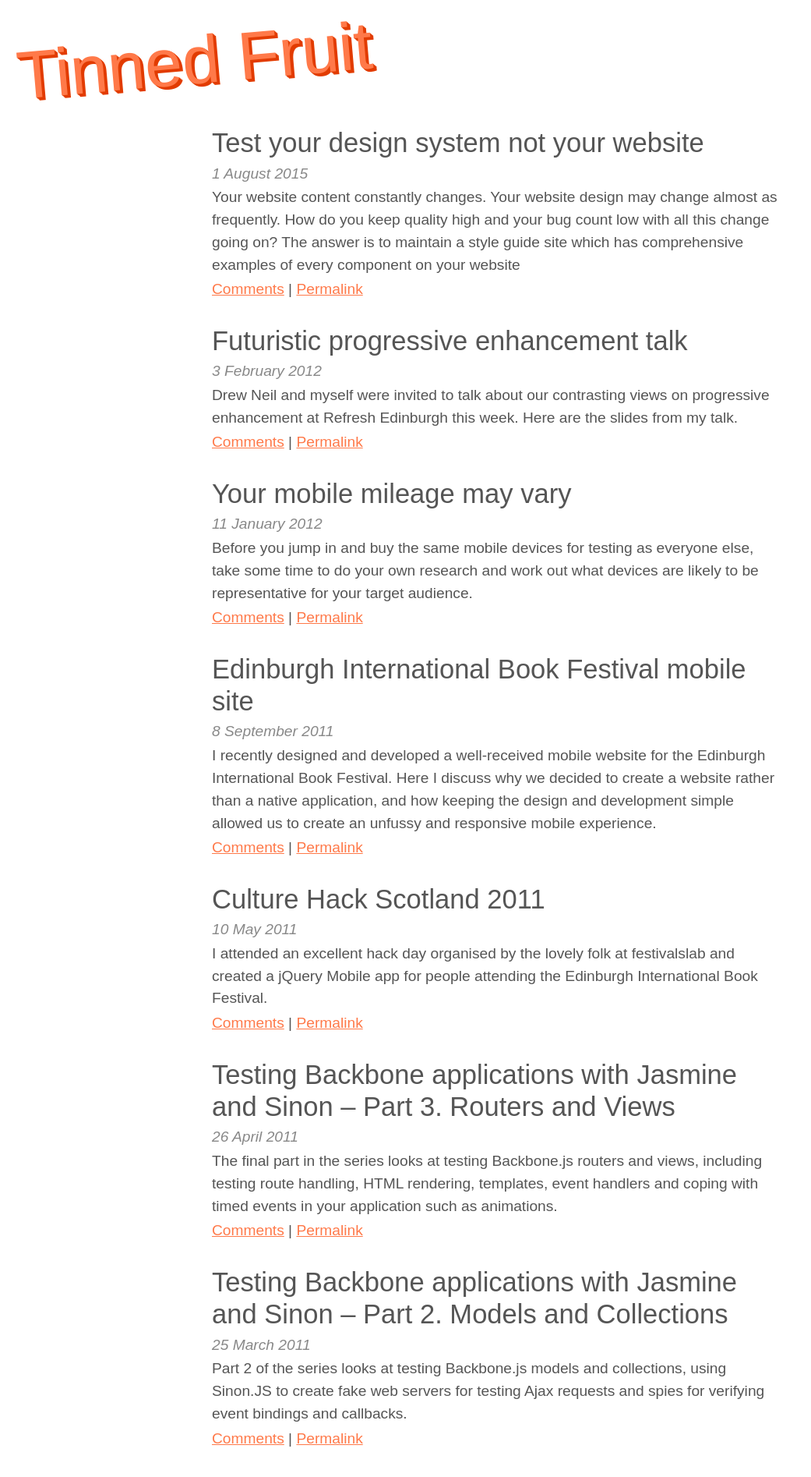
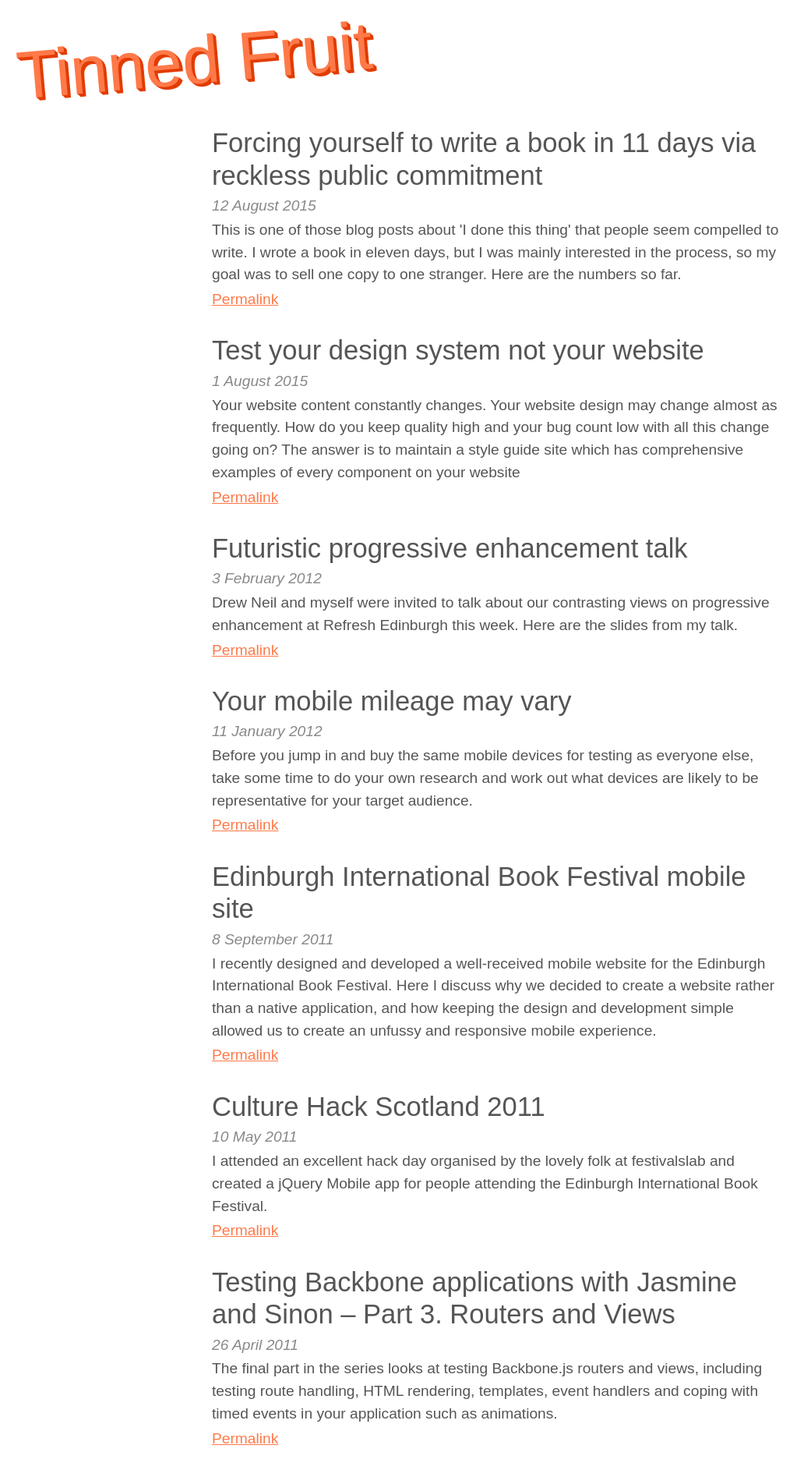
Before and after one commit to froots/froots.github.io, a Jekyll site: the page built from index.html, in a window 1280 px wide. Shown: the top 1894 px of the page at 78% size, without its empty margins (0-1041 px from the left). Built offline with Jekyll 4.4.1, drawn with Linux system fonts in a browser that asks for light colours; some of the changed lines change nothing that is shown; some of the changed text lies outside the part shown.

Commit message:
Ebook numbers post

```diff
--- /dev/null
+++ b/_posts/2015-08-12-why-would-anyone-try-and-write-a-book-in-eleven-days.md
@@ -0,0 +1,111 @@
+---
+layout: post
+title: Forcing yourself to write a book in 11 days via reckless public commitment
+description: This is one of those blog posts about 'I done this thing' that people seem compelled to write. I wrote a book in eleven days, but I was mainly interested in the process, so my goal was to sell one copy to one stranger. Here are the numbers so far.
+---
+
+This is one of those blog posts about 'I done this thing' that people seem compelled to write, seemingly immune to the possibility that most people are not interested in their personal journey of self-discovery or the realisation that you can do something if you, well, _Just Do It_ hard and quickly.
+
+Well, if you're curious about why I decided to write a book in eleven days and you really feel you Won't Believe What Happened Next, read on. I will try to avoid platitudinous advice about how you can emulate my grand success (or otherwise) and focus on Real Things That Actually Happened. If you're not interested, bail now. I  promise to Stop Using Title Case. I have real numbers for you too.
+
+Around a day before it started, on the weekend of 25 July, I came across the [Small Product Lab](https://gumroad.com/smallproductlab), an online course that challenges you to market, create and ship a small product in eleven days. I immediately saw this for what it is - a clever marketing ruse by Gumroad to get people to use their platform for selling your personal digital products. I got sucked in though, because they were appealing to my desire to make something of my own.
+
+## Why oh why?
+
+This a question I asked myself over and over again when I was drowning under a mountain of research and writing tasks. You need to be pretty clear about the answer.
+
+I wanted to take on a completely different project with a completely different feel to that of my day job, where I manage a team of front-end developers. I love my job, but we've been working on a single product for years. Like many people, I would have previously scratched this itch by working on some doomed side project that never sees the light of day. I've got enough of those in my projects folder, thank you.
+
+Similarly, this blog has giant hole in it because I've not made a concerted effort to get in the habit of writing. I've never been the most prolific of writers, but I always found it enjoyable and rewarding in the past, and I wanted to unblock my block. Dramatically. In eleven days.
+
+Hack days, despite their critics, can be fun, and force you to make something publicly in a very short period of time. You can make something exciting but executed roughly in the time allowed. The Small Product Lab promised a similar challenge. Can you, as an individual, go through the whole process of researching, conceiving, marketing, creating, pricing and shipping a product at very short notice? What's more, can you sell this thing to people that are actually willing to pay for it? Welp.
+
+I am slow and deliberate in much of my work. This can be a benefit at times, but I often feel guilty for not going faster and taking a hit on the quality of the output to get things moving. I am also a fan of the things in life that generally benefit from going more slowly, like cooking and reading. For once, I wanted to go fast to see what it feels like. I constantly struggled against tweaking, correcting and improving as I went along.
+
+## Goals
+
+My goal for this first launch was to sell one full price copy to one complete stranger. Not a sound financial plan, but a personal milestone. That's it.
+
+This encompasses the real goal here - to push myself to ship something, and start that habit. Get stuff out, warts and all, and take the feedback, good or bad.
+
+## Tools
+
+If you're interested in the mechanics of my book authoring process, I kept it very simple. I use Markdown all the time, so it was natural to find something which takes Markdown source files and magically converts them into a book. I chose [Gitbook](https://www.gitbook.com/). They provide a free Node.js-based tool as well as a hosting and selling platform.
+
+I used Sketch for the cover design, which I did in about 10 minutes flat. No point going crazy there. I'll improve it later.
+
+I used [Trello](https://trello.com/) for planning.
+
+I used [Toggl](https://www.toggl.com/) for time tracking. You should track your time on projects like this so you can look back and shock yourself (and also get some insight on what takes time).
+
+I used the [World Wide Web](http://info.cern.ch/hypertext/WWW/TheProject.html) for research.
+
+## Pricing
+
+The pre-launch price of the book was $9. I originally had it much lower, by my good friend [Philip Roberts](http://latentflip.com/) persuaded me to bump the price up, based on his own assessment of the potential value. He wasn't wrong. I had read enough about pricing to know that it should be based on value to the reader, not on what's typical. But my stupid brain persuaded me that my own contribution _wouldn't_ be that valuable and ebooks are dirt cheap.
+
+The final launch price would be $19. If the book can achieve its aim of helping people to automate some of the more boring parts of cross-browser testing, then this seems reasonable given the actual time savings. I still couldn't believe that anyone would actually pay that amount of money though.
+
+## Numbers so far
+
+There's no point being coy here. I'm not trying to get rich or start a publishing empire. Here are some facts and figures as of 12 August 2015, 16 days after the start of the challenge and six days since the book launched.
+
+* 25 copies sold, with 20 at pre-launch pricing, two at discounted launch pricing, and three at full price
+* 10 copies were sold to friends, acquaintances, colleagues and arch enemies (you know who you are)
+* Gross earnings of $264. Once Gumroad take their cut (5% plus 25c per transaction), that comes down to $244.55. Then there's income tax... ho hum
+* I have sold two full-price copies to complete strangers, thus doubling my launch target!
+
+Here's a graph of the sales timeline:
+
+![Gumroad sales and visitors](/images/posts/2015-08-12/gumroad-sales-visitors.png)
+
+Visits are in the bars, with their y-axis on the right and sales are the teal line with a y-axis on the left of the graph.
+
+Here is a breakdown of views, sales and conversion rate by referrer:
+
+| Referrer          | Sales | Conversion | Total |
+| --------          | ----: | ---------: | ----: |
+| Twitter           | 15    | 6.6%       | $151  |
+| Direct            | 7     | 4.7%       | $76   |
+| Google            | 1     | 100.0%     | $19   |
+| TinnedFruit       | 1     | 20.0%      | $9    |
+| Gumroad           | 1     | 9.1%       | $9    |
+
+I'm pretty pleased with the Twitter conversion rate there.
+
+It's worth comparing this against the amount of time I've spent on the project so far. Here is a break down of the time I spent each day:
+
+![Breakdown of time spent each day](/images/posts/2015-08-12/toggl-times.png)
+
+Monday to Friday was a bit of market research, deciding the topic, planning and publicly committing to the endeavour. Saturday was mostly research and preparing the example code and tests. Sunday onwards was furious writing, with Wednesday left over for a quick edit, spell check and proofread. I also wrote a blog post, which took much longer than I expected.
+
+## Marketing
+
+Marketing for this kind of product is completely new and alien to me, and still holds some of that icky feeling I get when the word 'sales' floats around. I feel bad for even tweeting vaguely promotional stuff. This is just something I need to get over, but as a result, my marketing work over the eleven days was limited mainly to Twitter, as is reflected in the sales charts above. I have around 650 followers, and the audience is already pretty targeted to the book topic, so I figured that was a simple place to get started for the pre-launch push.
+
+I haven't even considered how I will do other marketing work yet, like getting inbound links, setting up a landing page on my own site, more supporting blog posts and posting on relevant forums. The only other thing I did was to place a promotional footer on my blog posts, some of which still get decent traffic despite being 3 years old.
+
+Here are some tweets I sent out about the book and their associated stats from Twitter Analytics:
+
+| Tweet | Link clicks | Retweets |
+| ----- | ----------: | -------: |
+| I'll be launching "Automated Testing for Web Designers" in just 7 days! You can pre-order or sign-up for updates | 17 | 5 |
+| Manual cross-browser responsive design testing is a PITA. I’m launching a guide to help out | 26 | 3 |
+| After a furious weekend of writing, I’m getting closer to shipping Automated Testing for Web Designers. Pre-order: | 12 | 9 |
+| Last chance to pre-order Automated Testing for Web Designers at over 50% off! Launching later today (bites knuckle) | 18 | 8 |
+| $9 is about 10 minutes paid web design work. My new book, Automated Testing for Web Designers will save you hours. | 2 | 2 |
+| Phew! Automated Testing for Web Designers is now available for download! Get $4 off with offer code ‘automate'! | 25 | 3 |
+
+I'm not sure what the insight here is, except to make sure that your tweets are retweetable and make sense out of context from the rest of your timeline. You should also link to your products in your Twitter bio of course.
+
+## Motivation is bullshit
+
+I enjoy writing, but I would never have completed this project in eleven days without the foolish initial step of telling people what I was doing before I even started on the serious research work, let alone the writing. It's a cliché, but public commitment does indeed provide an impetus to your work. I hesitate to call it motivation. It's more of a compulsion driven by future anticipation of the shame of not delivering on your public promises. It felt like a school assignment rather than a hobby project driven by 'passion'. If you enjoyed school work of this nature, then maybe you would enjoy something like this.
+
+There were one or two points in the course of the eleven days where I was having serious doubts about my own ability to deliver something, and the feasibility of the undertaking itself. I worked through this primarily by just pushing through it and focusing on addressing those specific issues, rather than soul searching and thinking about what my motivations are. The goal was selling a shipped product to one stranger. Shipping first, marketing second, and anything else is extra work. Pride means that what I shipped was not utterly contemptible (I hope).
+
+## What's next?
+
+I have spent enough time on the book that I'm now invested in it and want to improve on it, especially for the people that have already bought it. There are entire missing sections about cloud-based testing services, continuous integration, a review and comparison of testing tools and frameworks, and a much-needed full edit and a bit of restructuring. I'll no doubt improve the typography and design as well.
+
+In terms of marketing, I'm going to use this as a learning opportunity. I don't expect to get good at marketing overnight, but practice works here as much as anywhere else I reckon. So, prepare for more blog posts on small, related topics, an email list signup form, and posting on other social networks, web design forums and community sites, and looking for opportunities for inbound links. If you've got any ideas, drop me a line at [james@tinnedfruit.com](mailto:james@tinnedfruit.com).
--- a/_sass/_base.scss
+++ b/_sass/_base.scss
@@ -110,3 +110,22 @@ p, li {
     padding-right: 0.2em;
   }
 }
+
+table {
+  overflow: auto;
+  overflow-x: auto;
+}
+
+th, td {
+  border-bottom: 1px solid $color-secondary;
+  padding: .4rem;
+  text-align: left;
+}
+
+tbody {
+
+}
+
+tbody tr:nth-child(odd) {
+  background: $color-secondary-light;
+}
--- a/_sass/_ebook.scss
+++ b/_sass/_ebook.scss
@@ -1,8 +1,6 @@
-$ebook-color: #81D6EC;
-
 .ebook {
-  background: lighten($ebook-color, 23%);
-  border-top: 4px solid $ebook-color;
+  background: $color-secondary-light;
+  border-top: 4px solid $color-secondary;
   margin: 2em 0;
   padding: 2em 1em;
 }
@@ -11,6 +9,7 @@ $ebook-color: #81D6EC;
   display: block;
   margin: 0 10px;
   max-width: 320px;
+  width: 100%;
 
   @include tablet {
     max-width: 240px;
--- a/_sass/_vars.scss
+++ b/_sass/_vars.scss
@@ -2,6 +2,11 @@ $page-gutter: 16px;
 
 $color-primary: #FF7949;
 $color-primary-dark: darken($color-primary, 20%);
+
+$color-secondary: #81D6EC;
+$color-secondary-dark: darken($color-secondary, 25%);
+$color-secondary-light: lighten($color-secondary, 23%);
+
 $color-text: #555;
 $color-light-text: #888;
 $color-background: #FEF7F5;
--- a/index.html
+++ b/index.html
@@ -18,8 +18,6 @@ layout: default
       {{ post.description }}
     </p>
     <footer class="post-footer">
-      <a href="{{ post.url }}#disqus_thread" data-disqus-identifier="{{ post.id }}">Comments</a>
-      |
       <a href="{{ post.url }}" title="{{ post.title }}">Permalink</a>
     </footer>
   </article>
```
Also changed, not shown: images/posts/2015-08-12/gumroad-sales-visitors.png (added), images/posts/2015-08-12/toggl-times.png (added).
